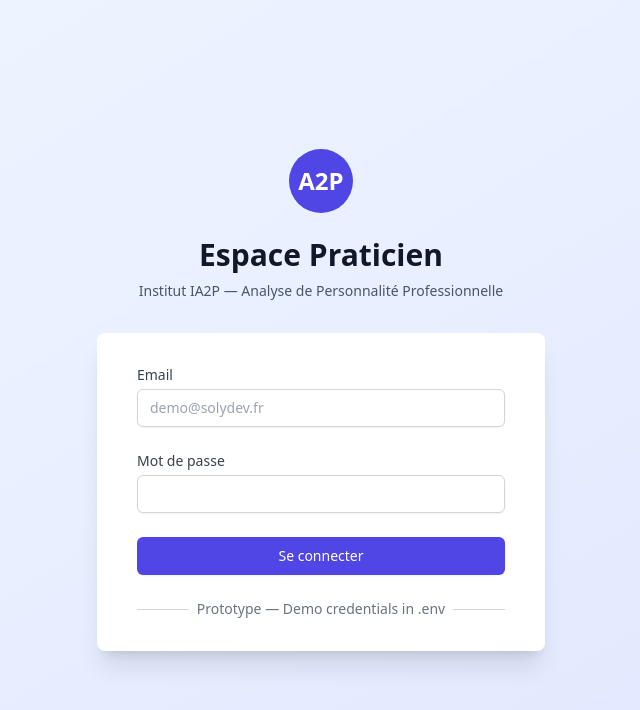
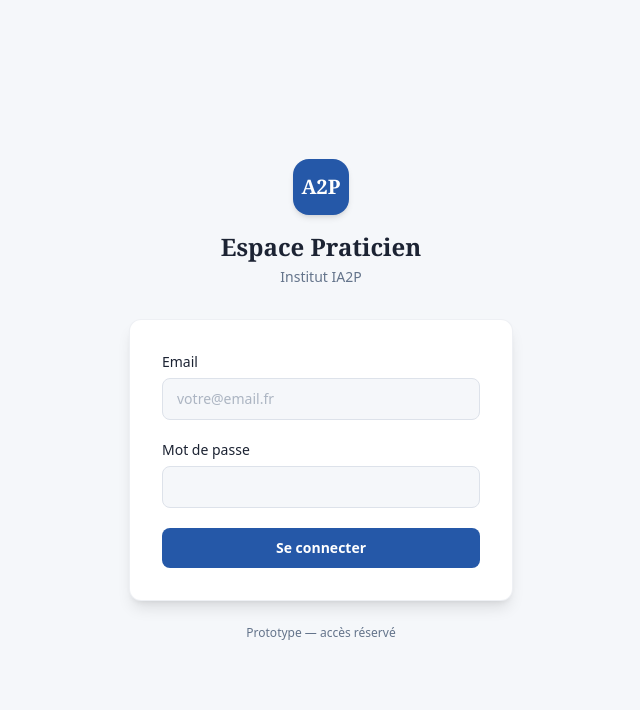
Before and after one commit to Solydev/IT2P_POC, a Next.js app: page /login in a window 1280 px wide. Shown: the top 710 px of the page, without its empty margins (319-959 px from the left). Built offline with nearby package versions, Linux system fonts and the light colour scheme.

Commit message:
Improved styling

```diff
--- a/src/app/globals.css
+++ b/src/app/globals.css
@@ -5,23 +5,44 @@
 @import url('https://fonts.googleapis.com/css2?family=Playfair+Display:ital,wght@0,400;0,600;0,700;1,400&family=Source+Sans+3:wght@300;400;600;700&family=JetBrains+Mono:wght@400;500&display=swap');
 
 :root {
-  --color-bg: #FAFAF7;
+  --color-bg: #F5F7FA;
   --color-surface: #FFFFFF;
-  --color-sand: #D4C5A9;
-  --color-sand-light: #F5EBD8;
-  --color-text: #2D2A26;
-  --color-text-secondary: #6B6560;
-  --color-accent: #2E5A88;
-  --color-accent-hover: #1D4A75;
-  --color-coming-soon: #C8C4BE;
-  --color-success: #4A7C59;
-  --color-warning: #B8860B;
-  --color-error: #A04040;
+  --color-sand: #DDE2EA;
+  --color-sand-light: #EEF1F6;
+  --color-text: #1C2333;
+  --color-text-secondary: #64748B;
+  --color-accent: #2558A8;
+  --color-accent-hover: #1A4690;
+  --color-coming-soon: #A8B4C4;
+  --color-success: #2E7D4F;
+  --color-warning: #C97A0A;
+  --color-error: #B03040;
   --color-info: #4A6FA5;
+}
+
+html {
+  scroll-behavior: smooth;
 }
 
 body {
   background-color: var(--color-bg);
   color: var(--color-text);
   font-family: 'Source Sans 3', system-ui, sans-serif;
+  -webkit-font-smoothing: antialiased;
+  -moz-osx-font-smoothing: grayscale;
 }
+
+/* Better focus rings */
+:focus-visible {
+  outline: 2px solid var(--color-accent);
+  outline-offset: 2px;
+  border-radius: 4px;
+}
+
+/* Subtle card shadow utility */
+.card-shadow {
+  box-shadow: 0 1px 3px 0 rgb(0 0 0 / 0.06), 0 1px 2px -1px rgb(0 0 0 / 0.04);
+}
+.card-shadow-md {
+  box-shadow: 0 4px 12px 0 rgb(0 0 0 / 0.08), 0 1px 3px -1px rgb(0 0 0 / 0.04);
+}
--- a/src/app/login/page.tsx
+++ b/src/app/login/page.tsx
@@ -32,7 +32,6 @@ export default function LoginPage() {
         return
       }
 
-      // Redirect to dashboard on success
       router.push('/dashboard')
       router.refresh()
     } catch (err) {
@@ -42,37 +41,36 @@ export default function LoginPage() {
   }
 
   return (
-    <div className="min-h-screen bg-gradient-to-br from-blue-50 to-indigo-100 flex items-center justify-center px-4 sm:px-6 lg:px-8">
-      <div className="max-w-md w-full space-y-8">
-        <div>
-          <div className="mx-auto h-16 w-16 flex items-center justify-center rounded-full bg-indigo-600 text-white text-2xl font-bold">
+    <div className="min-h-screen bg-a2p-bg flex items-center justify-center px-4">
+      <div className="w-full max-w-sm">
+
+        {/* Logo / Brand */}
+        <div className="text-center mb-8">
+          <div className="inline-flex items-center justify-center w-14 h-14 rounded-2xl bg-a2p-accent text-white text-xl font-serif font-bold mb-4 shadow-md">
             A2P
           </div>
-          <h2 className="mt-6 text-center text-3xl font-extrabold text-gray-900">
+          <h1 className="text-2xl font-serif font-bold text-a2p-text">
             Espace Praticien
-          </h2>
-          <p className="mt-2 text-center text-sm text-gray-600">
-            Institut IA2P — Analyse de Personnalité Professionnelle
+          </h1>
+          <p className="text-sm text-a2p-text-secondary mt-1">
+            Institut IA2P
           </p>
         </div>
-        <div className="bg-white py-8 px-4 shadow-xl rounded-lg sm:px-10">
-          <form className="space-y-6" onSubmit={handleSubmit}>
+
+        {/* Card */}
+        <div className="bg-a2p-surface rounded-xl border border-a2p-sand/50 shadow-lg p-8">
+          <form className="space-y-5" onSubmit={handleSubmit}>
+
             {error && (
-              <div className="rounded-md bg-red-50 p-4">
-                <div className="flex">
-                  <div className="ml-3">
-                    <h3 className="text-sm font-medium text-red-800">
+              <div className="rounded-lg bg-a2p-error/8 border border-a2p-error/20 px-4 py-3 text-sm text-a2p-error">
                 {error}
-                    </h3>
-                  </div>
-                </div>
               </div>
             )}
+
             <div>
-              <label htmlFor="email" className="block text-sm font-medium text-gray-700">
+              <label htmlFor="email" className="block text-sm font-medium text-a2p-text mb-1.5">
                 Email
               </label>
-              <div className="mt-1">
               <input
                 id="email"
                 name="email"
@@ -81,17 +79,15 @@ export default function LoginPage() {
                 required
                 value={email}
                 onChange={(e) => setEmail(e.target.value)}
-                  className="appearance-none block w-full px-3 py-2 border border-gray-300 rounded-md shadow-sm placeholder-gray-400 focus:outline-none focus:ring-indigo-500 focus:border-indigo-500 sm:text-sm"
-                  placeholder="demo@solydev.fr"
+                className="w-full px-3.5 py-2.5 text-sm border border-a2p-sand rounded-lg bg-a2p-bg text-a2p-text placeholder-a2p-text-secondary/50 focus:outline-none focus:ring-2 focus:ring-a2p-accent/30 focus:border-a2p-accent transition-colors"
+                placeholder="votre@email.fr"
               />
-              </div>
             </div>
 
             <div>
-              <label htmlFor="password" className="block text-sm font-medium text-gray-700">
+              <label htmlFor="password" className="block text-sm font-medium text-a2p-text mb-1.5">
                 Mot de passe
               </label>
-              <div className="mt-1">
               <input
                 id="password"
                 name="password"
@@ -100,35 +96,25 @@ export default function LoginPage() {
                 required
                 value={password}
                 onChange={(e) => setPassword(e.target.value)}
-                  className="appearance-none block w-full px-3 py-2 border border-gray-300 rounded-md shadow-sm placeholder-gray-400 focus:outline-none focus:ring-indigo-500 focus:border-indigo-500 sm:text-sm"
+                className="w-full px-3.5 py-2.5 text-sm border border-a2p-sand rounded-lg bg-a2p-bg text-a2p-text focus:outline-none focus:ring-2 focus:ring-a2p-accent/30 focus:border-a2p-accent transition-colors"
               />
             </div>
-            </div>
 
-            <div>
             <button
               type="submit"
               disabled={isLoading}
-                className="w-full flex justify-center py-2 px-4 border border-transparent rounded-md shadow-sm text-sm font-medium text-white bg-indigo-600 hover:bg-indigo-700 focus:outline-none focus:ring-2 focus:ring-offset-2 focus:ring-indigo-500 disabled:opacity-50 disabled:cursor-not-allowed"
+              className="w-full py-2.5 px-4 rounded-lg text-sm font-semibold text-white bg-a2p-accent hover:bg-a2p-accent-hover focus:outline-none focus:ring-2 focus:ring-a2p-accent/40 focus:ring-offset-2 transition-colors disabled:opacity-50 disabled:cursor-not-allowed mt-2"
             >
               {isLoading ? 'Connexion...' : 'Se connecter'}
             </button>
+
+          </form>
         </div>
-          </form>
 
-          <div className="mt-6">
-            <div className="relative">
-              <div className="absolute inset-0 flex items-center">
-                <div className="w-full border-t border-gray-300" />
-              </div>
-              <div className="relative flex justify-center text-sm">
-                <span className="px-2 bg-white text-gray-500">
-                  Prototype — Demo credentials in .env
-                </span>
-              </div>
-            </div>
-          </div>
-        </div>
+        <p className="text-center text-xs text-a2p-text-secondary mt-6">
+          Prototype — accès réservé
+        </p>
+
       </div>
     </div>
   )
--- a/src/components/PersonCard.tsx
+++ b/src/components/PersonCard.tsx
@@ -113,11 +113,19 @@ export default function PersonCard({
                 className="mt-1 w-4 h-4 text-a2p-accent border-a2p-sand rounded focus:ring-a2p-accent"
               />
             )}
+            {/* Avatar */}
+            <div className={`flex-shrink-0 w-10 h-10 rounded-full flex items-center justify-center text-sm font-semibold ${
+              person.isActive
+                ? 'bg-a2p-accent/10 text-a2p-accent'
+                : 'bg-a2p-sand-light text-a2p-text-secondary'
+            }`}>
+              {person.firstName[0]}{person.lastName[0]}
+            </div>
             <div className="flex-1">
-              <h3 className="text-lg font-semibold text-a2p-text mb-1">
+              <h3 className="text-base font-semibold text-a2p-text mb-0.5">
                 {person.firstName} {person.lastName}
                 {!person.isActive && (
-                  <span className="ml-2 inline-flex items-center px-2.5 py-0.5 rounded-full text-xs font-medium bg-a2p-coming-soon/20 text-a2p-text-secondary border border-a2p-coming-soon/30">
+                  <span className="ml-2 inline-flex items-center px-2 py-0.5 rounded-full text-xs font-medium bg-a2p-coming-soon/20 text-a2p-text-secondary border border-a2p-coming-soon/30">
                     Désactivé
                   </span>
                 )}
@@ -127,11 +135,8 @@ export default function PersonCard({
                   {person.email}
                 </p>
               )}
-              <p className="text-sm text-a2p-text-secondary">
-                Créé le {formatDate(person.createdAt)}
-              </p>
-              <p className="text-sm text-a2p-text-secondary">
-                {person._count?.sessions || 0} session(s)
+              <p className="text-xs text-a2p-text-secondary">
+                Créé le {formatDate(person.createdAt)} · {person._count?.sessions || 0} session(s)
               </p>
             </div>
           </div>
--- a/tailwind.config.ts
+++ b/tailwind.config.ts
@@ -9,18 +9,18 @@ const config: Config = {
   theme: {
     extend: {
       colors: {
-        'a2p-bg': '#FAFAF7',
+        'a2p-bg': '#F5F7FA',
         'a2p-surface': '#FFFFFF',
-        'a2p-sand': '#D4C5A9',
-        'a2p-sand-light': '#F5EBD8',
-        'a2p-text': '#2D2A26',
-        'a2p-text-secondary': '#6B6560',
-        'a2p-accent': '#2E5A88',
-        'a2p-accent-hover': '#1D4A75',
-        'a2p-coming-soon': '#C8C4BE',
-        'a2p-success': '#4A7C59',
-        'a2p-warning': '#B8860B',
-        'a2p-error': '#A04040',
+        'a2p-sand': '#DDE2EA',
+        'a2p-sand-light': '#EEF1F6',
+        'a2p-text': '#1C2333',
+        'a2p-text-secondary': '#64748B',
+        'a2p-accent': '#2558A8',
+        'a2p-accent-hover': '#1A4690',
+        'a2p-coming-soon': '#A8B4C4',
+        'a2p-success': '#2E7D4F',
+        'a2p-warning': '#C97A0A',
+        'a2p-error': '#B03040',
         'a2p-info': '#4A6FA5',
       },
       fontFamily: {
```
Lines whose indentation alone changed are shown as unchanged.
